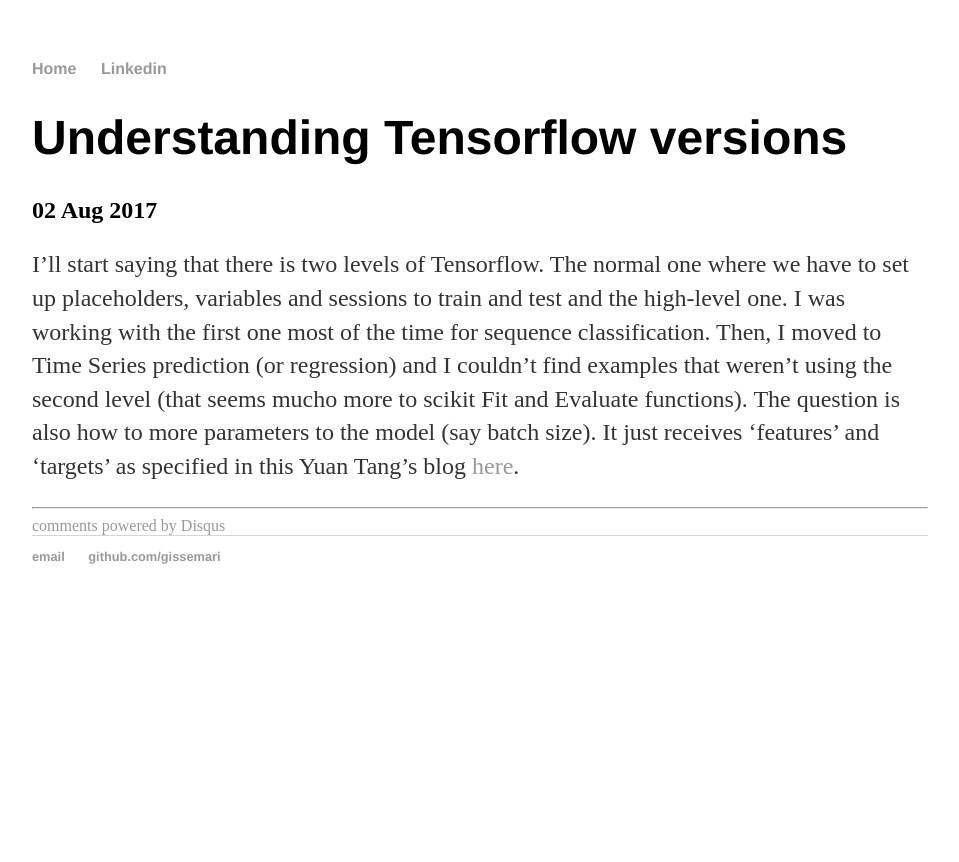
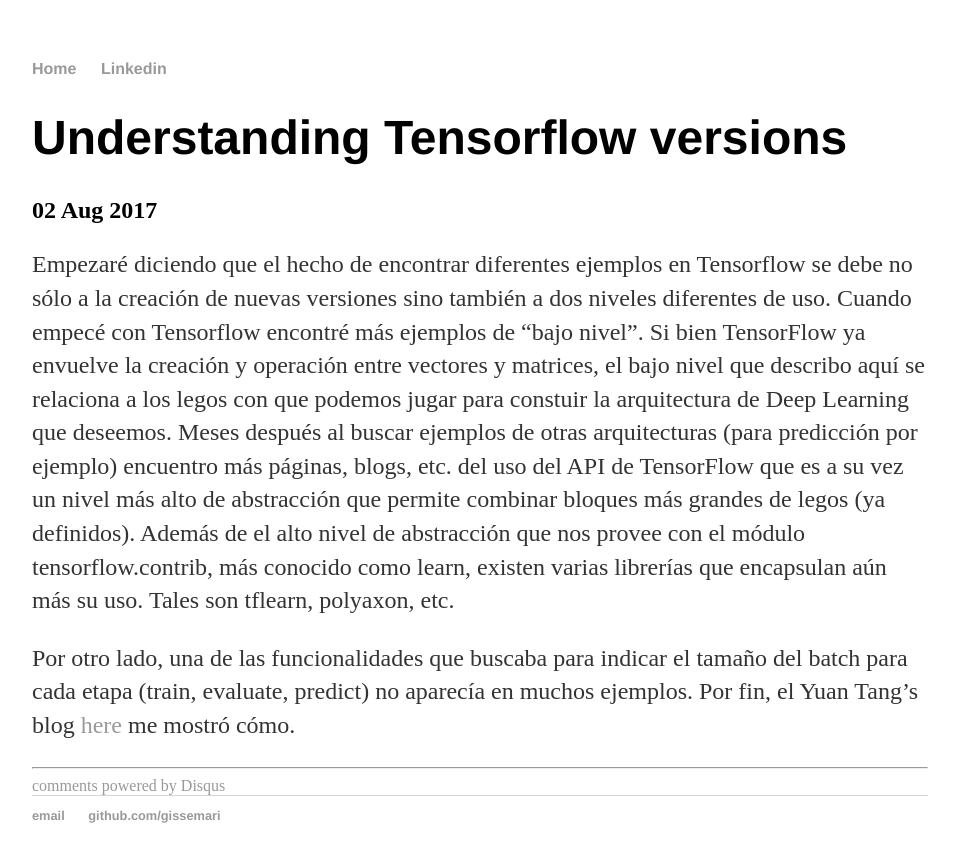
Before and after one commit to gissemari/blog, a Jekyll site: the page built from _posts/2017-08-02-Understanding-Tensorflow-versions.md, in a window 1280 px wide. Shown: the top 862 px of the page, without its empty margins (160-1119 px from the left). Built offline with Jekyll 4.4.1, drawn with Linux system fonts in a browser that asks for light colours; comment, search, counter and statistics services are not loaded.

Commit message:
Writing in spanish

```diff
--- a/_posts/2017-08-02-Understanding-Tensorflow-versions.md
+++ b/_posts/2017-08-02-Understanding-Tensorflow-versions.md
@@ -4,6 +4,7 @@
 date: 2017-08-02
 ---
 
-I'll start saying that there is two levels of Tensorflow. The normal one where we have to set up placeholders, variables and sessions to train and test and the high-level one.
-I was working with the first one most of the time for sequence classification. Then, I moved to Time Series prediction (or regression) and I couldn't find examples  that weren't using the second level (that seems mucho more to scikit Fit and Evaluate functions).
-The question is also how to more parameters to the model (say batch size). It just receives 'features' and 'targets' as specified in this Yuan Tang's blog [here](http://terrytangyuan.github.io/2016/06/09/scikit-flow-v09/).
+Empezaré diciendo que el hecho de encontrar diferentes ejemplos en Tensorflow se debe no sólo a la creación de nuevas versiones sino también a dos niveles diferentes de uso. Cuando empecé con Tensorflow encontré más ejemplos de "bajo nivel". Si bien TensorFlow ya envuelve la creación y operación entre vectores y matrices, el bajo nivel que describo aquí se relaciona a los legos con que podemos jugar para constuir la arquitectura de Deep Learning que deseemos. Meses después al buscar ejemplos de otras arquitecturas (para predicción por ejemplo) encuentro más páginas, blogs, etc. del uso del API de TensorFlow que es a su vez un nivel más alto de abstracción que permite combinar bloques más grandes de legos (ya definidos).
+Además de el alto nivel de abstracción que nos provee con el módulo tensorflow.contrib, más conocido como learn, existen varias librerías que encapsulan aún más su uso. Tales son tflearn, polyaxon, etc.
+
+Por otro lado, una de las funcionalidades que buscaba para indicar el tamaño del batch para cada etapa (train, evaluate, predict) no aparecía en muchos ejemplos. Por fin, el Yuan Tang's blog [here](http://terrytangyuan.github.io/2016/06/09/scikit-flow-v09/) me mostró cómo.
```
